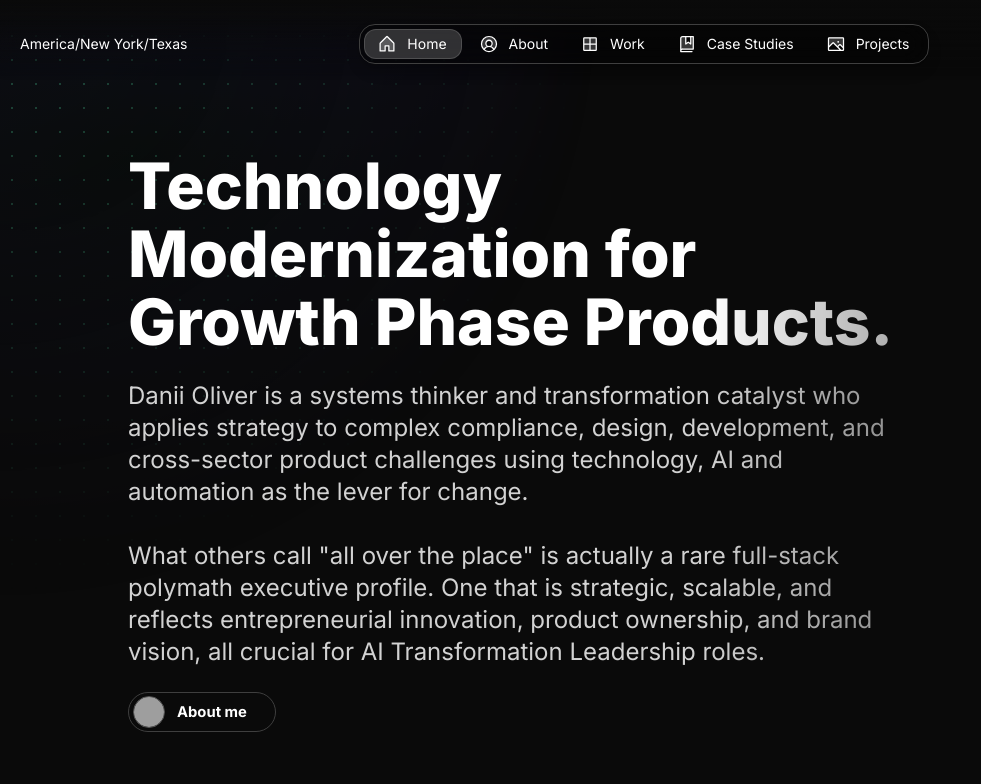
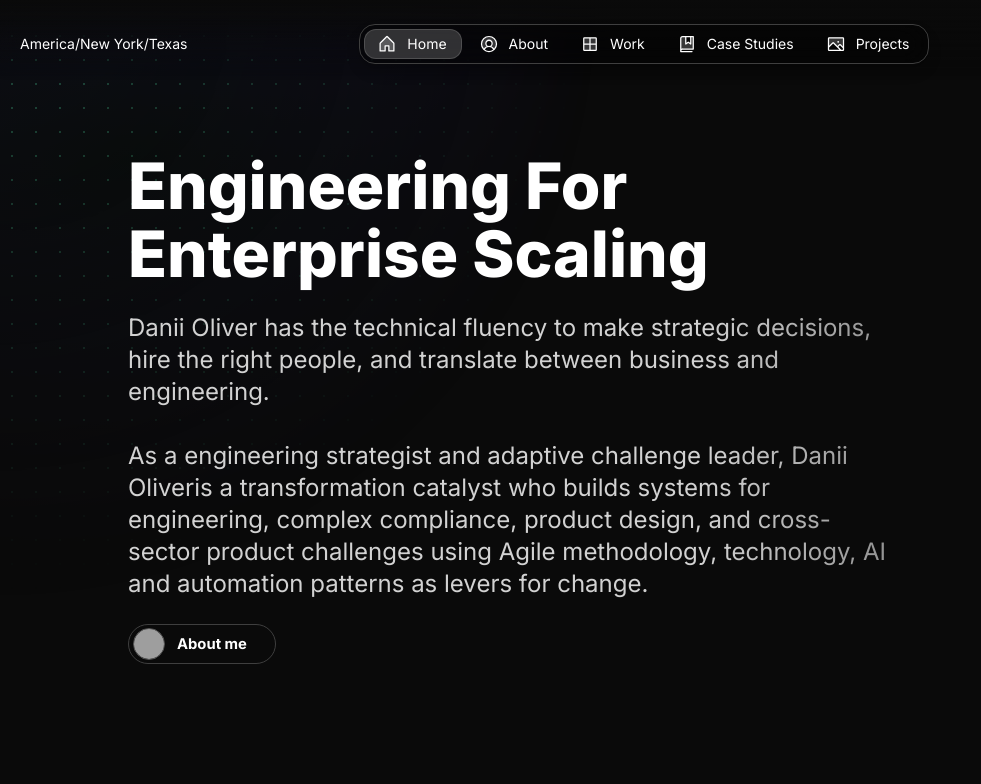
Before and after one commit to CogSciOliver/danii-oliver-portfolio-2025, a Next.js app: page /en in a window 1280 px wide. Shown: the top 784 px of the page, without its empty margins (0-981 px from the left). Built offline with nearby package versions, Linux system fonts and the light colour scheme; grey boxes are pictures that could not be loaded.

Commit message:
42 Updated focus

```diff
--- a/src/app/resources/content.js
+++ b/src/app/resources/content.js
@@ -6,22 +6,16 @@ const person = {
 	get name() {
 		return `${this.firstName} ${this.lastName}`;
 	},
-	role: "Specializing in SaaS Infrastructure, AI Agent Systems & Scalable UX",
+	role: "Specializing in Engineering Strategy",
 	avatar: "/images/Danii-Oliver-AI-Consultant.png",
 	location: "America/New York/Texas", // Expecting the IANA time zone identifier, e.g., 'Europe/Vienna'
 	languages: ["LLMOps", "AI", "Strategy", "Leadership", "Product Design"], // optional: Leave the array empty if you don't want to display languages
 };
 
 const newsletter = {
-	display: true,
+	display: false,
 	title: <>Subscribe to {person.firstName}'s Newsletter</>,
-	description: (
-		<>
-			I occasionally write about my strategic development, AI technology,
-			and share thoughts on the intersection of business leadership,
-			product and engineering.
-		</>
-	),
+	description: <></>,
 };
 
 const social = [
@@ -53,19 +47,20 @@ const home = {
 	label: "Home",
 	title: `${person.name}'s Portfolio`,
 	description: `Portfolio website showcasing my work as a ${person.role}`,
-	headline: <>Technology Modernization for Growth Phase Products.</>,
+	headline: <>Engineering For Enterprise Scaling</>,
 	subline: (
 		<>
-			{person.name} is a systems thinker and transformation catalyst who
-			applies strategy to complex compliance, design, development, and
-			cross-sector product challenges using technology, AI and automation
-			as the lever for change.
+			{person.name} has the technical fluency to make strategic decisions,
+			hire the right people, and translate between business and
+			engineering.
 			<br />
 			<br />
-			What others call "all over the place" is actually a rare full-stack
-			polymath executive profile. One that is strategic, scalable, and
-			reflects entrepreneurial innovation, product ownership, and brand
-			vision, all crucial for AI Transformation Leadership roles.
+			As a engineering strategist and adaptive challenge leader,{" "}
+			{person.name}
+			is a transformation catalyst who builds systems for engineering,
+			complex compliance, product design, and cross-sector product
+			challenges using Agile methodology, technology, AI and automation
+			patterns as levers for change.
 		</>
 	),
 };
@@ -117,7 +112,7 @@ const about = {
 			{
 				company: "Chi’Va – AI-Guided Mental Performance Platform",
 				timeframe: "2023 - Present",
-				role: "CAIO",
+				role: "CAIO, Engineering Strategy",
 				achievements: [
 					<>
 						Chi'Va is a neuroscience-based SaaS platform that
@@ -190,7 +185,7 @@ const about = {
 			{
 				company: "Market Reader",
 				timeframe: "2022 - 2023",
-				role: "CPO",
+				role: "CPO, Product Engineering",
 				achievements: [
 					<>
 						Led cross-functional team to deliver a $3.1M AI-powered
@@ -236,7 +231,7 @@ const about = {
 			{
 				company: "House of Juice",
 				timeframe: "2014 - 2019",
-				role: "CEO",
+				role: "CEO, Product Leadership",
 				achievements: [
 					<>
 						Proved that product systems thinking applies beyond
@@ -295,7 +290,7 @@ const about = {
 			{
 				company: "Quantum Innovation Advisors",
 				timeframe: "2010 - 2021",
-				role: "CEO",
+				role: "CTO, Engineering Leadership",
 				achievements: [
 					<>
 						Advised creative agencies, publishers, and global brands
@@ -415,8 +410,8 @@ const about = {
 				title: "Full Stack Engineering, Cloud, React, Next, Node & Python",
 				description: (
 					<>
-						Building next gen apps with AWS + AI + Hugging Face +
-						OpenAI Next.js + Supabase + Postgres.
+						Building next gen apps with AWS, Python, AI, Hugging
+						Face, OpenAI, Next JS, Supabase, Postgres.
 					</>
 				),
 				// optional: leave the array empty if you don't want to display images
@@ -436,23 +431,14 @@ const about = {
 				],
 			},
 			{
-				title: "Figma",
-				description: <>Able to prototype in Figma, Adobe, Paper.</>,
-				// optional: leave the array empty if you don't want to display images
-				images: [
-					{
-						src: "/images/gallery/project-pes-04.jpg",
-						alt: "Project image",
-						width: 16,
-						height: 9,
-					},
-					{
-						src: "/images/gallery/product-sdz-04.jpg",
-						alt: "Project image",
-						width: 16,
-						height: 9,
-					},
-				],
+				title: "Full Stack Engineering, Cloud, React, Next, Node & Python",
+				description: (
+					<>
+						Building next gen apps with AWS, Python, AI, Hugging
+						Face, OpenAI, Next JS, Supabase, Postgres.
+					</>
+				),
+				images: [],
 			},
 		],
 	},
```
